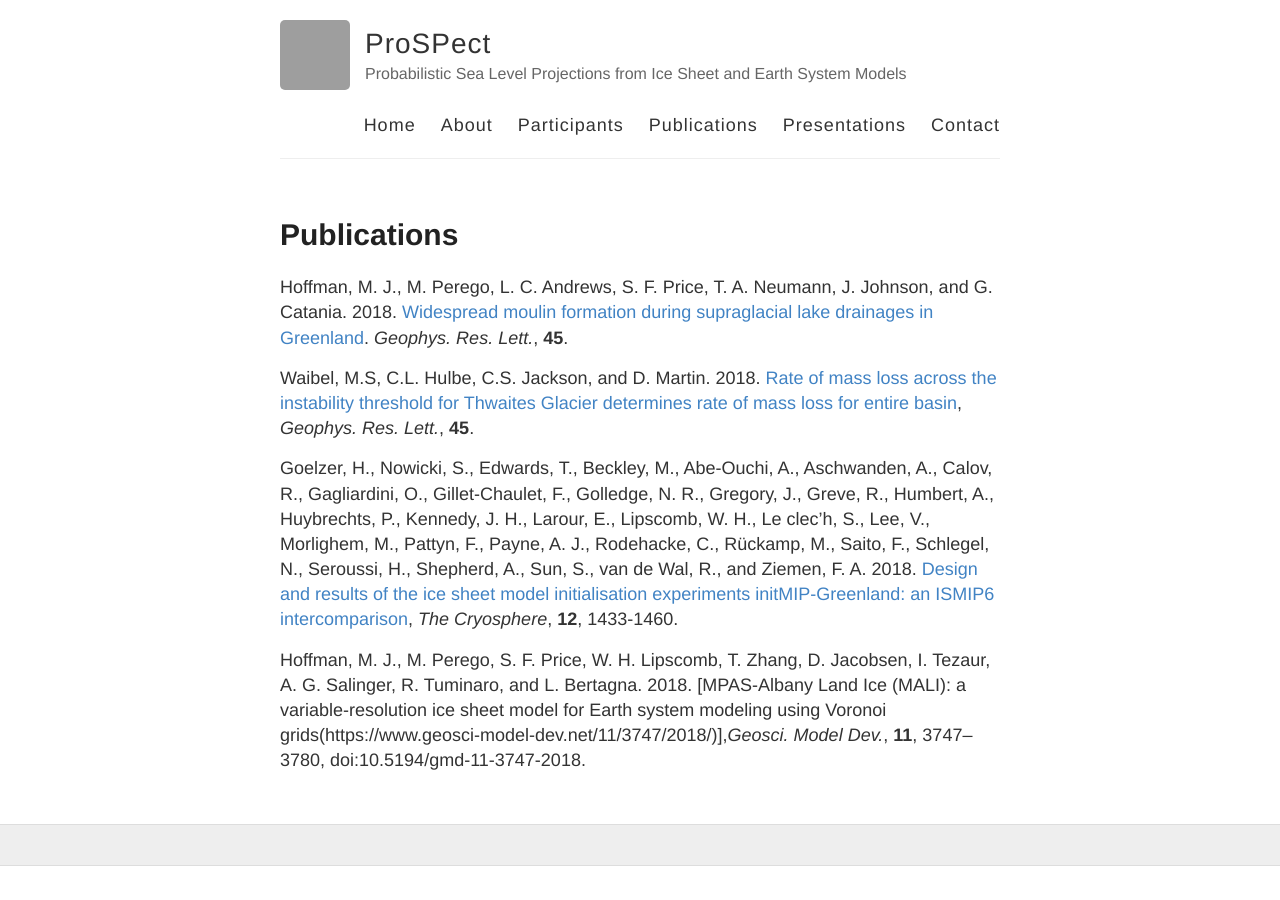
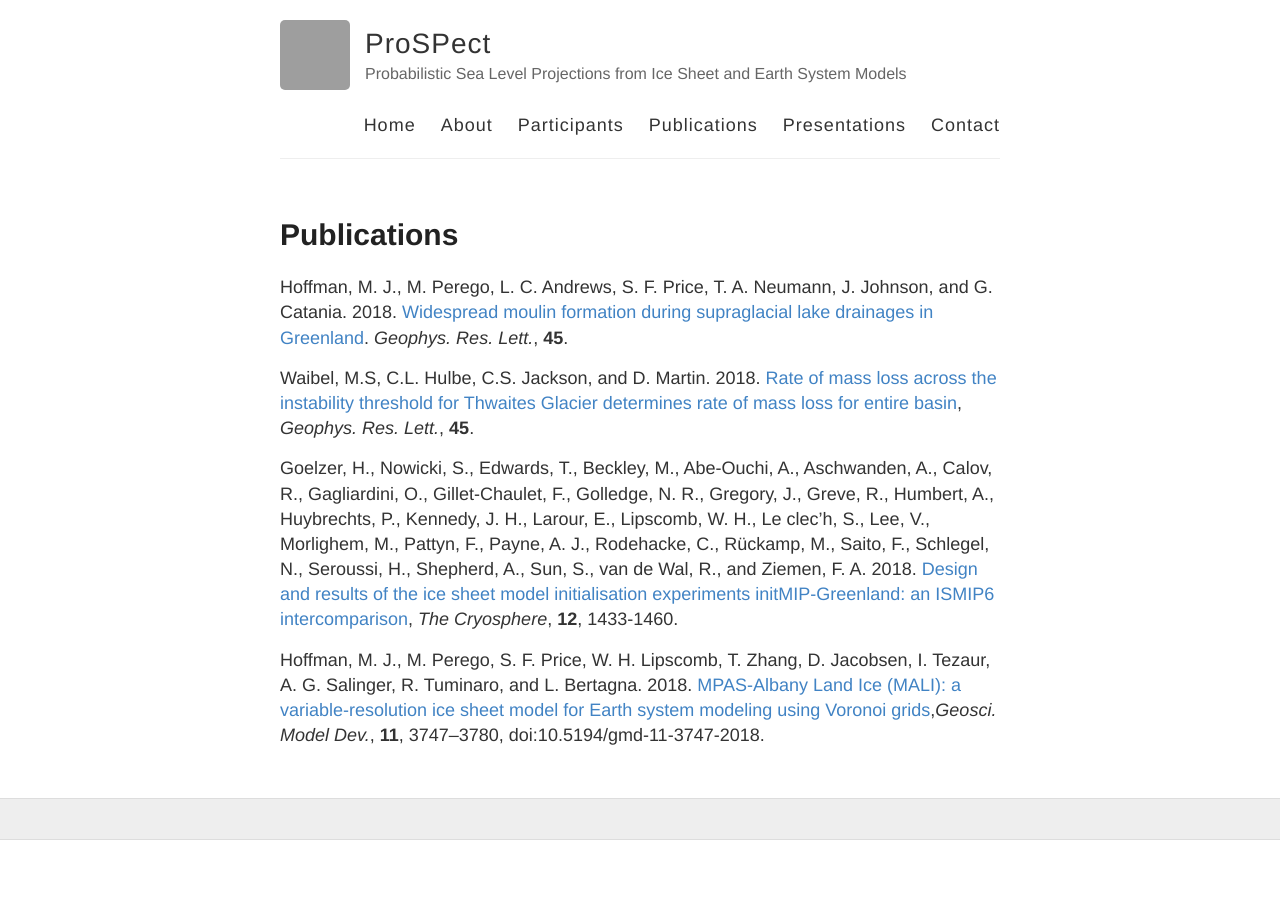
Before and after one commit to SLE-E3SM/SLE-E3SM.github.io, a Jekyll site: the page built from publications.md, in a window 1280 px wide. Built offline with Jekyll 4.4.1, drawn with Linux system fonts in a browser that asks for light colours; part of the change alters nothing that is shown; grey boxes are pictures that could not be loaded.

Commit message:
Update publications.md

```diff
--- a/publications.md
+++ b/publications.md
@@ -10,4 +10,4 @@ Waibel, M.S, C.L. Hulbe, C.S. Jackson, and  D. Martin. 2018. [Rate of mass loss
 
 Goelzer, H., Nowicki, S., Edwards, T., Beckley, M., Abe-Ouchi, A., Aschwanden, A., Calov, R., Gagliardini, O., Gillet-Chaulet, F., Golledge, N. R., Gregory, J., Greve, R., Humbert, A., Huybrechts, P., Kennedy, J. H., Larour, E., Lipscomb, W. H., Le clec'h, S., Lee, V., Morlighem, M., Pattyn, F., Payne, A. J., Rodehacke, C., Rückamp, M., Saito, F., Schlegel, N., Seroussi, H., Shepherd, A., Sun, S., van de Wal, R., and Ziemen, F. A. 2018. [Design and results of the ice sheet model initialisation experiments initMIP-Greenland: an ISMIP6 intercomparison](https://doi.org/10.5194/tc-12-1433-2018), *The Cryosphere*, **12**, 1433-1460.
 
-Hoffman, M. J., M. Perego, S. F. Price, W. H. Lipscomb, T. Zhang, D. Jacobsen, I. Tezaur, A. G. Salinger, R. Tuminaro, and L. Bertagna. 2018. [MPAS-Albany Land Ice (MALI): a variable-resolution ice sheet model for Earth system modeling using Voronoi grids(https://www.geosci-model-dev.net/11/3747/2018/)],*Geosci. Model Dev.*, **11**, 3747–3780, doi:10.5194/gmd-11-3747-2018.
+Hoffman, M. J., M. Perego, S. F. Price, W. H. Lipscomb, T. Zhang, D. Jacobsen, I. Tezaur, A. G. Salinger, R. Tuminaro, and L. Bertagna. 2018. [MPAS-Albany Land Ice (MALI): a variable-resolution ice sheet model for Earth system modeling using Voronoi grids](https://www.geosci-model-dev.net/11/3747/2018/),*Geosci. Model Dev.*, **11**, 3747–3780, doi:10.5194/gmd-11-3747-2018.
```
